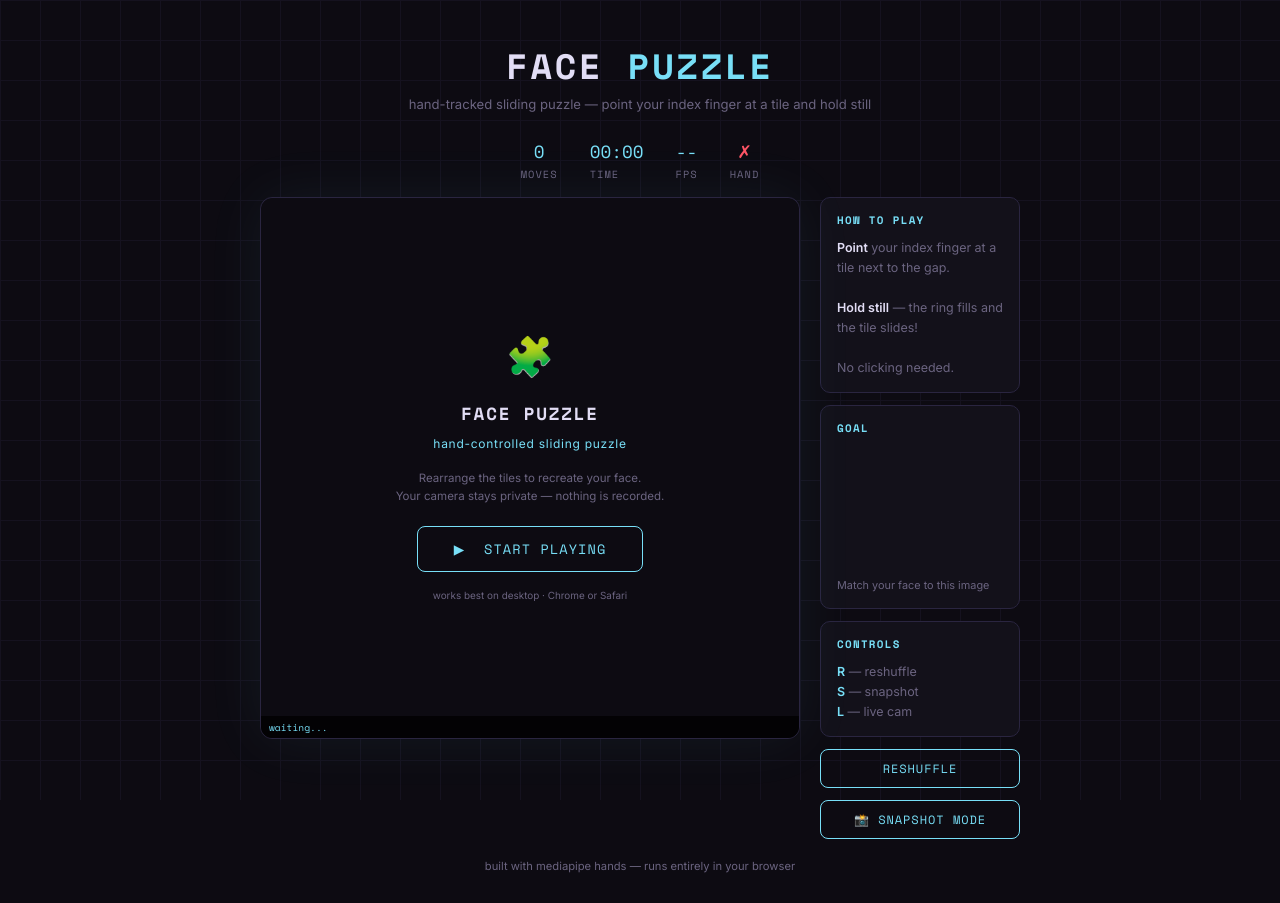
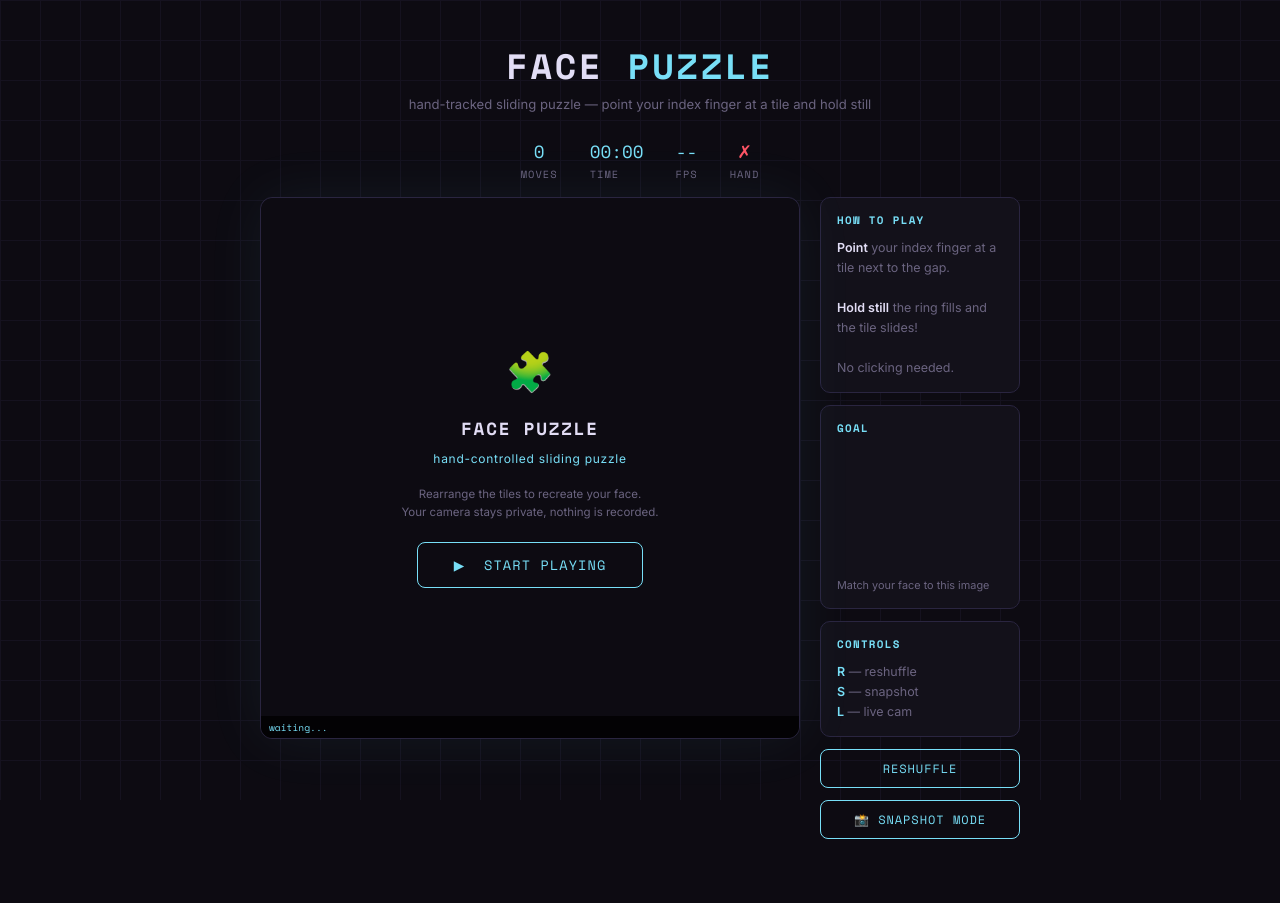
Before and after one commit to Bishakha11/face-puzzle, a plain HTML site: page index.html in a window 1280 px wide. After the commit the page ends 859 px from the top, so only its background shows below. Drawn offline with nearby package versions, Linux system fonts and the light colour scheme.

```diff
--- a/index.html
+++ b/index.html
@@ -79,13 +79,12 @@
 
         <p style="font-size:0.72rem;color:var(--muted);max-width:300px;text-align:center;line-height:1.6">
           Rearrange the tiles to recreate your face.<br>
-          Your camera stays private — nothing is recorded.
+          Your camera stays private, nothing is recorded.
         </p>
 
         <button class="btn" id="startBtn" style="width:auto;padding:12px 36px;font-size:0.85rem;margin-top:4px">
           ▶ &nbsp;START PLAYING
         </button>
-        <p style="font-size:0.62rem;color:var(--muted)">works best on desktop · Chrome or Safari</p>
       </div>
       <div id="loadBar">
         <h2>LOADING HAND MODEL</h2>
@@ -101,7 +100,7 @@
     <div class="side-panel">
       <div class="card">
         <h3>How to Play</h3>
-        <p><strong>Point</strong> your index finger at a tile next to the gap.<br><br><strong>Hold still</strong> — the ring fills and the tile slides!<br><br>No clicking needed.</p>
+        <p><strong>Point</strong> your index finger at a tile next to the gap.<br><br><strong>Hold still</strong> the ring fills and the tile slides!<br><br>No clicking needed.</p>
       </div>
       <div class="card">
         <h3>Goal</h3>
@@ -120,7 +119,6 @@
       <button class="btn" id="snapBtn">📸 SNAPSHOT MODE</button>
     </div>
   </div>
-  <footer>built with mediapipe hands — runs entirely in your browser</footer>
 </div>
 
 <script src="https://cdn.jsdelivr.net/npm/@mediapipe/camera_utils@0.3/camera_utils.js" crossorigin="anonymous"></script>
```
